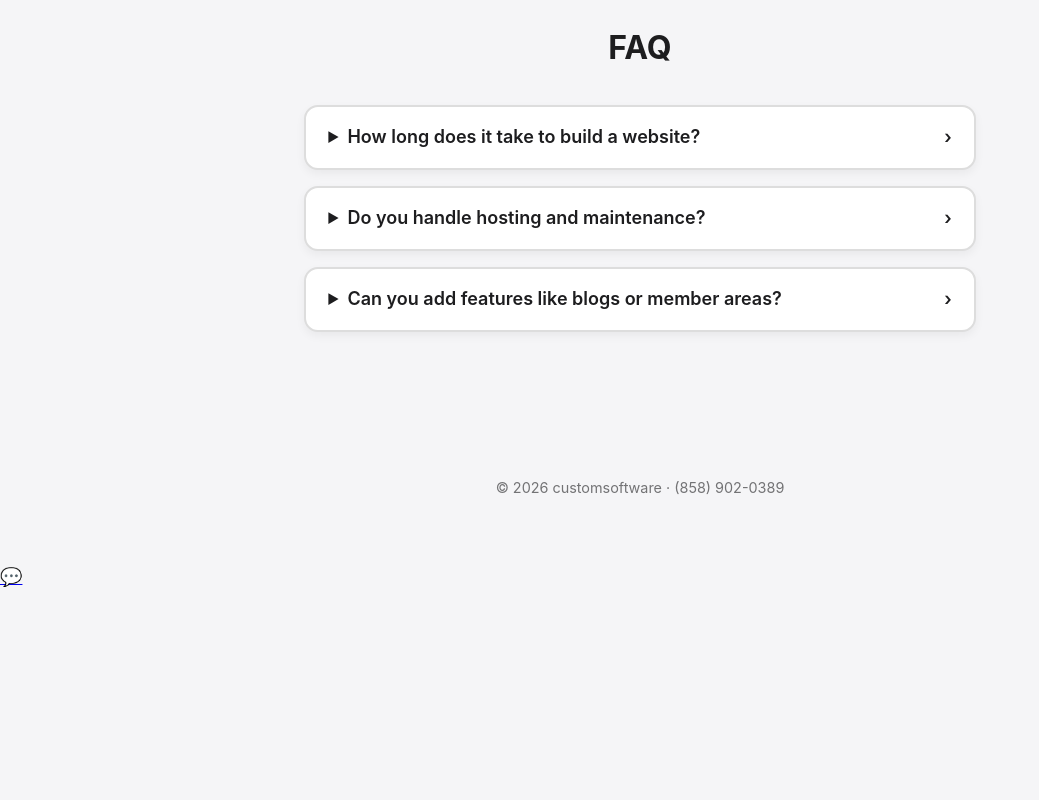
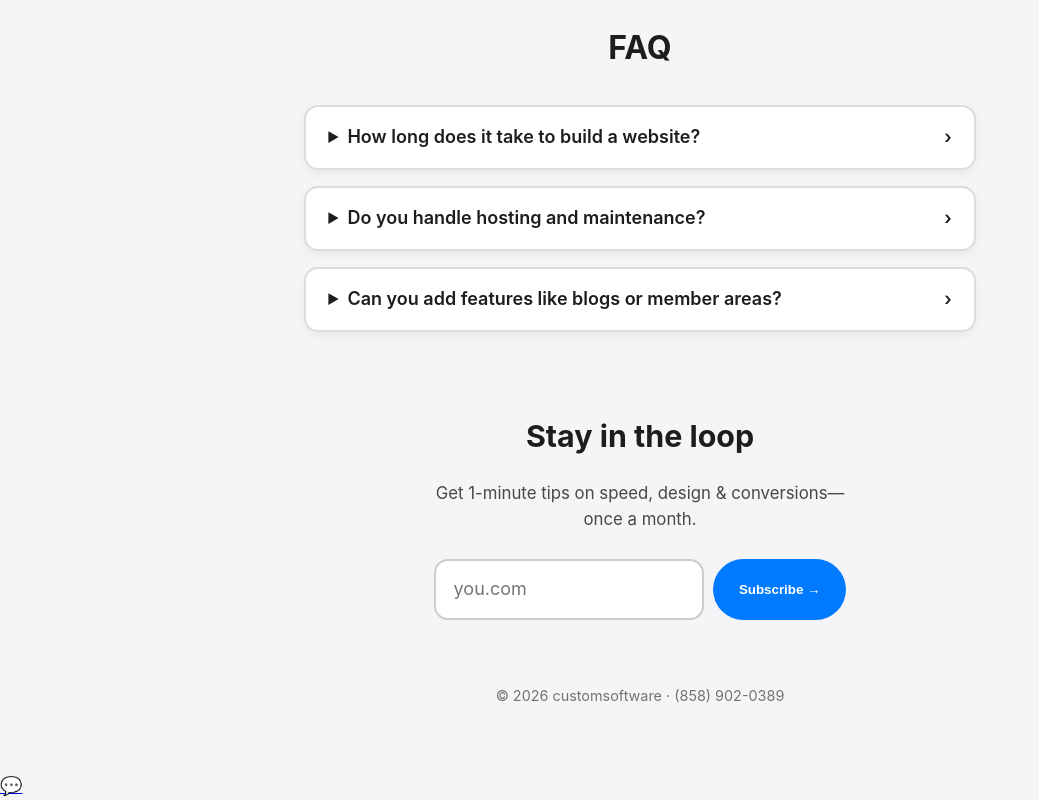
Before and after one commit to Tequilastock/tequilastock.github.io, a plain HTML site: page index.html in a window 1280 px wide. Shown: the part 3045-3845 px from the top of the page, without its empty margins (0-1039 px from the left). Before the commit the page ends 3637 px from the top, so only its background shows below. Drawn offline with Linux system fonts and the light colour scheme.

Commit message:
Add Mailchimp newsletter sign-up block (Item 68)

```diff
--- a/index.html
+++ b/index.html
@@ -120,6 +120,16 @@
   </details>
 </section>
 
+<section id="newsletter" style="max-width:540px;margin:10vh auto 0;padding:0 5%">
+  <h2 style="text-align:center;font-size:1.9rem;margin-bottom:1.2rem">Stay in the loop</h2>
+  <p style="text-align:center;margin-bottom:1.6rem;font-size:1.05rem;opacity:.8">Get 1-minute tips on speed, design &amp; conversions—once a month.</p>
+  <form action="YOUR_MAILCHIMP_ACTION_URL" method="post" target="_blank" style="display:flex;gap:.6rem;justify-content:center;flex-wrap:wrap">
+    <input type="email" name="EMAIL" placeholder="you.com" required style="flex:1 1 220px;min-width:0;padding:.9rem 1.1rem;border:2px solid #ccc;border-radius:14px;font:inherit">
+    <button type="submit" style="padding:.9rem 1.6rem;border:none;border-radius:42px;background:#007aff;color:#fff;font-weight:600;cursor:pointer">Subscribe →</button>
+    <input type="text" name="b_foo_bar" tabindex="-1" value="" style="position:absolute;left:-5000px"> <!-- honeypot -->
+  </form>
+</section>
+
 <footer>© 2026 customsoftware · <a href="tel:+18589020389">(858) 902-0389</a></footer>
 
 <!-- Modal overlay -->
```
